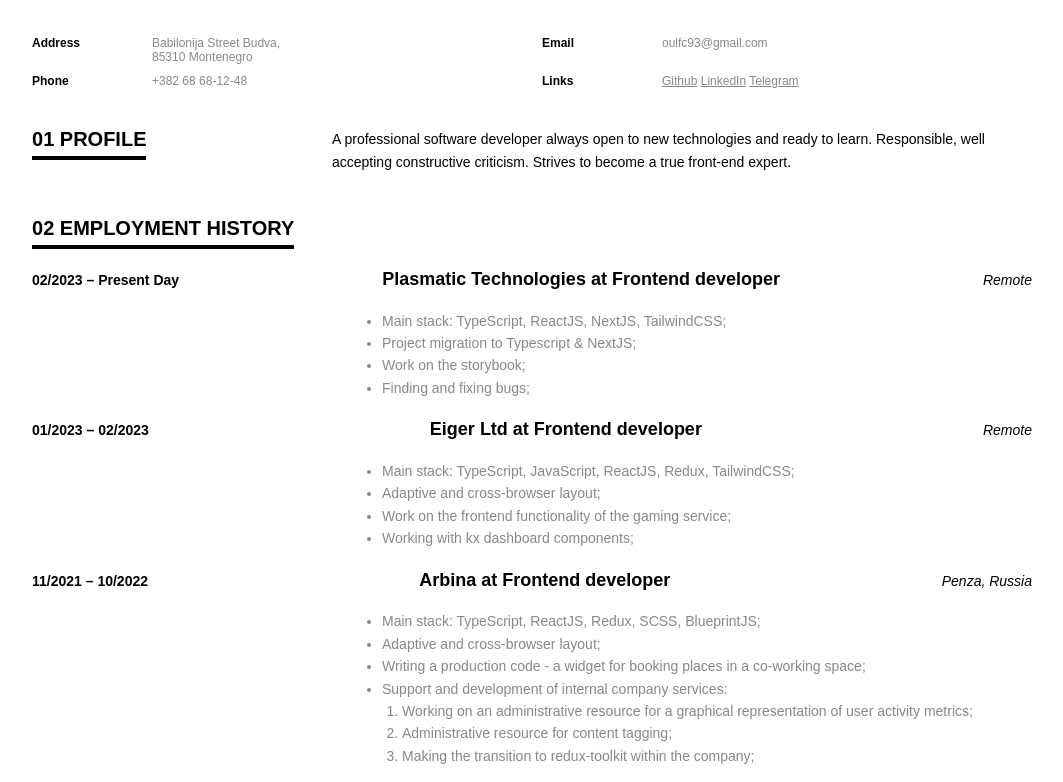
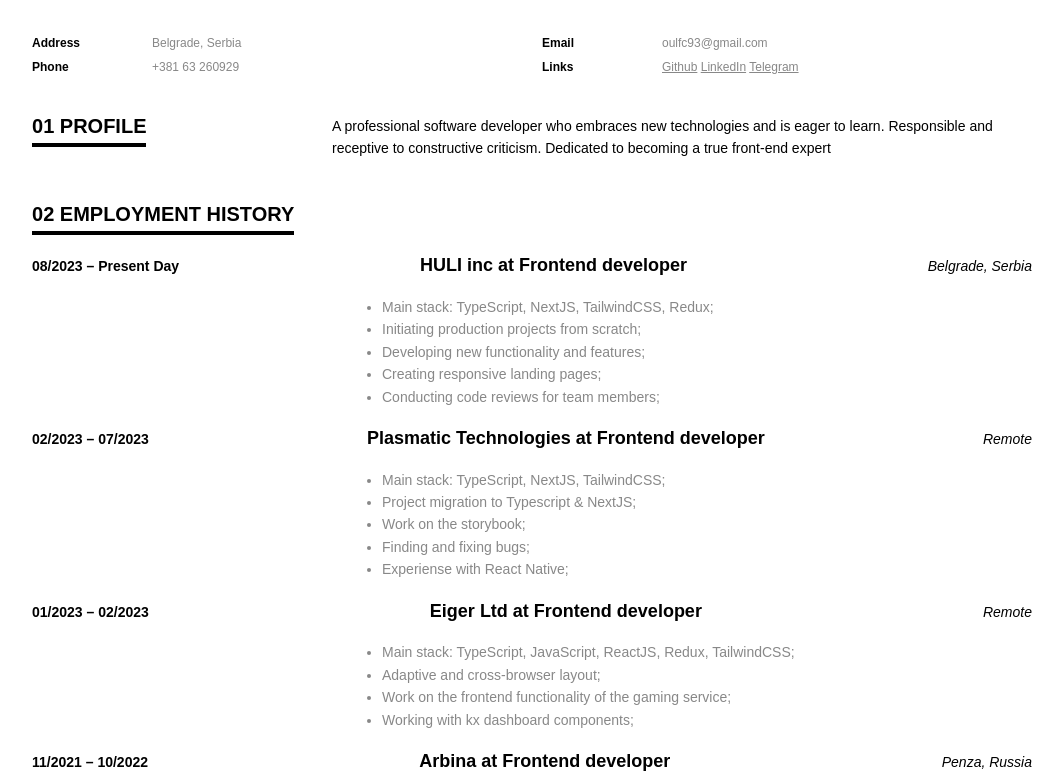
Before and after one commit to floydezus/cv-landing, a website: page public/index.html in a window 1280 px wide. Shown: the part 132-914 px from the top of the page, without its empty margins (108-1171 px from the left). Drawn offline with Linux system fonts and the light colour scheme.

Commit message:
update cv

```diff
--- a/public/index.html
+++ b/public/index.html
@@ -18,15 +18,13 @@
         <!--            HEAD-->
         <header class="header">
           <h1 class="header__title">Alexander Tokarev</h1>
-          <h3 class="header__subtitle">Middle Frontend Developer</h3>
+          <h3 class="header__subtitle">Frontend Developer</h3>
         </header>
         <!--            CONTACTS-->
         <section class="contact-info">
           <div class="contact-info__section">
             <span class="contact-info__title">Address</span>
-            <span class="contact-info__content"
-              >Babilonija Street Budva, 85310 Montenegro</span
-            >
+            <span class="contact-info__content">Belgrade, Serbia</span>
           </div>
           <div class="contact-info__section">
             <span class="contact-info__title">Email</span>
@@ -37,7 +35,7 @@
           <div class="contact-info__section">
             <span class="contact-info__title">Phone</span>
             <span class="contact-info__content contact-info__content--phone">
-              <a href="tel:+38268681248">+382 68 68-12-48</a>
+              <a href="tel:+38163260929">+381 63 260929</a>
             </span>
           </div>
           <div class="contact-info__section">
@@ -57,9 +55,9 @@
         <section class="profile">
           <h2 class="profile__title section-title">Profile</h2>
           <span class="profile__content">
-            A professional software developer always open to new technologies
-            and ready to learn. Responsible, well accepting constructive
-            criticism. Strives to become a true front-end expert.
+            A professional software developer who embraces new technologies and
+            is eager to learn. Responsible and receptive to constructive
+            criticism. Dedicated to becoming a true front-end expert
           </span>
         </section>
         <!--            EMPLOYMENT-->
@@ -67,7 +65,33 @@
           <h2 class="employment__title section-title">Employment history</h2>
           <div class="employment__block block-experience">
             <header class="block-experience__head header-exp">
-              <span class="header-exp__period">02/2023 – Present Day</span>
+              <span class="header-exp__period">08/2023 – Present Day</span>
+              <span class="header-exp__title"
+                >HULI inc at Frontend developer</span
+              >
+              <span class="header-exp__location">Belgrade, Serbia</span>
+            </header>
+            <ul class="block-experience__description description-list">
+              <li class="description-list__item">
+                Main stack: TypeScript, NextJS, TailwindCSS, Redux;
+              </li>
+              <li class="description-list__item">
+                Initiating production projects from scratch;
+              </li>
+              <li class="description-list__item">
+                Developing new functionality and features;
+              </li>
+              <li class="description-list__item">
+                Creating responsive landing pages;
+              </li>
+              <li class="description-list__item">
+                Conducting code reviews for team members;
+              </li>
+            </ul>
+          </div>
+          <div class="employment__block block-experience">
+            <header class="block-experience__head header-exp">
+              <span class="header-exp__period">02/2023 – 07/2023</span>
               <span class="header-exp__title"
                 >Plasmatic Technologies at Frontend developer</span
               >
@@ -75,13 +99,16 @@
             </header>
             <ul class="block-experience__description description-list">
               <li class="description-list__item">
-                Main stack: TypeScript, ReactJS, NextJS, TailwindCSS;
+                Main stack: TypeScript, NextJS, TailwindCSS;
               </li>
               <li class="description-list__item">
                 Project migration to Typescript & NextJS;
               </li>
               <li class="description-list__item">Work on the storybook;</li>
               <li class="description-list__item">Finding and fixing bugs;</li>
+              <li class="description-list__item">
+                Experiense with React Native;
+              </li>
             </ul>
           </div>
           <div class="employment__block block-experience">
@@ -218,16 +245,16 @@
             <li class="skills__item">CSS</li>
             <li class="skills__item">Redux</li>
             <li class="skills__item">HTML</li>
-            <li class="skills__item">Svelte</li>
             <li class="skills__item">React</li>
             <li class="skills__item">JavaScript</li>
             <li class="skills__item">TypeScript</li>
             <li class="skills__item">Lua</li>
-            <li class="skills__item">SCSS, SASS, LESS</li>
+            <li class="skills__item">SCSS, Css-in-JS</li>
             <li class="skills__item">TailwindCSS</li>
             <li class="skills__item">Next</li>
             <li class="skills__item">Jira</li>
             <li class="skills__item">Storybook</li>
+            <li class="skills__item">Jest</li>
           </ul>
         </section>
         <!--COURSES-->
@@ -283,7 +310,7 @@
         <section class="hobbies">
           <h2 class="hobbies__title section-title">Hobbies</h2>
           <span class="hobbies__content">
-            Swimming, Reading Books, Collecting comics, and learning languages.
+            Reading Books, Collecting comics, and learning languages.
           </span>
         </section>
       </div>
```
